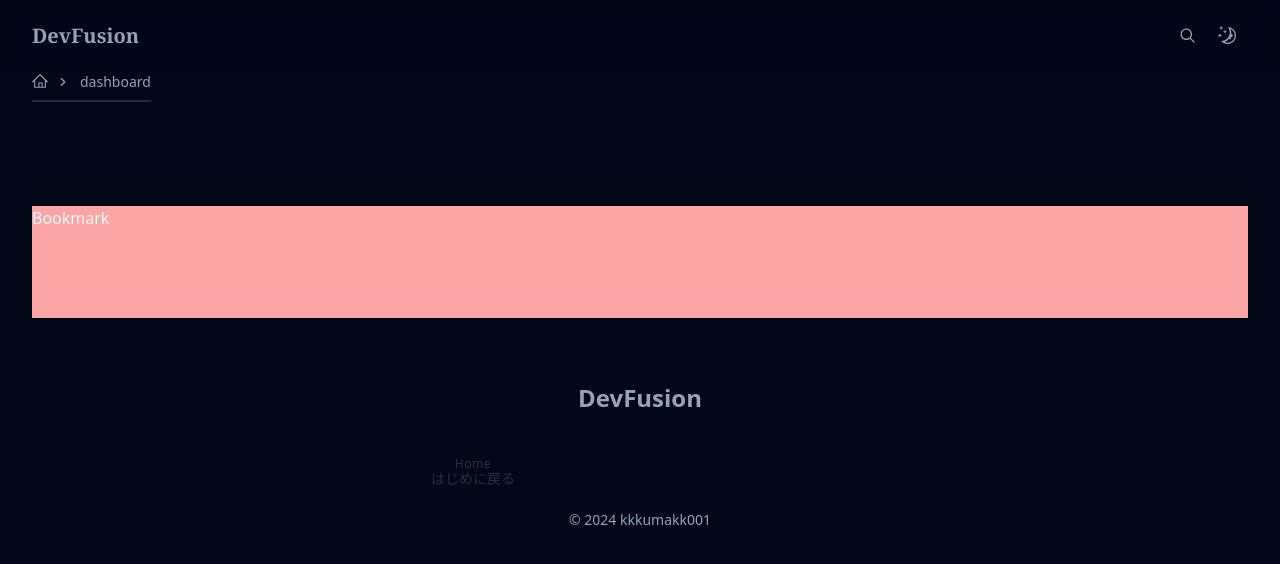
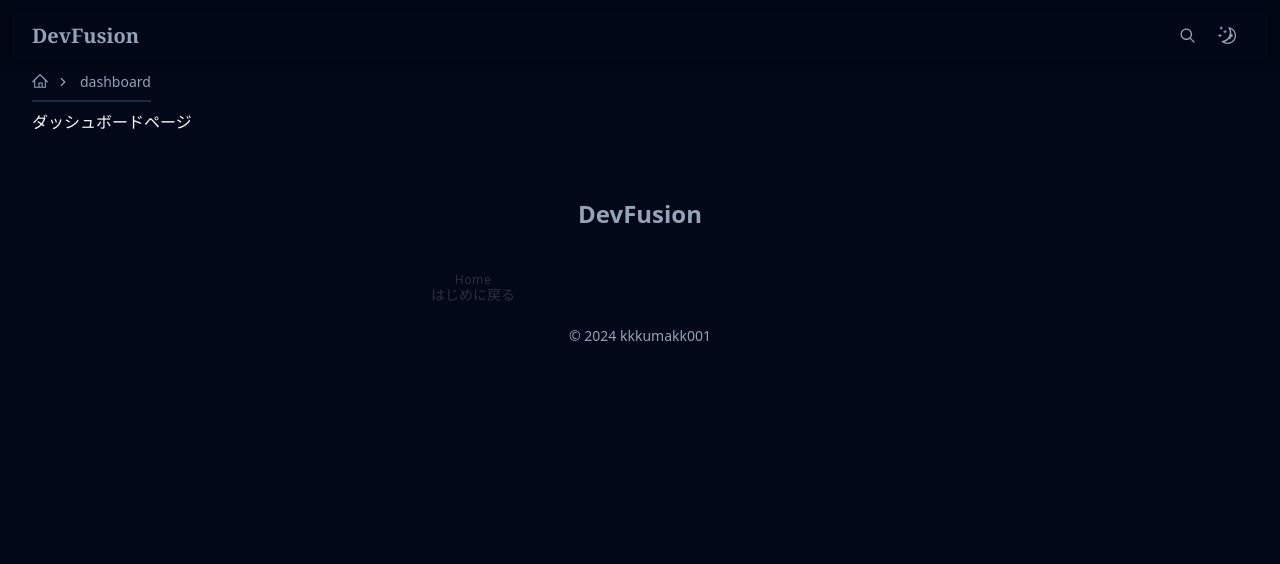
Before and after one commit to kkkumakk001/DevFusion, a Next.js app: page /dashboard in a window 1280 px wide. Shown: the top 564 px of the page. Built offline with nearby package versions, Linux system fonts and the light colour scheme.

Commit message:
[feat]: ブックマークした記事の一覧を表示するページを作成

```diff
--- a/app/dashboard/page.tsx
+++ b/app/dashboard/page.tsx
@@ -1,9 +1,7 @@
-import BookmarkArticle from "@/components/BookMarkArticle";
-
 export default async function Page() {
     return (
-        <div className="flex-1 w-full flex flex-col gap-20 items-center pt-24">
-            <BookmarkArticle></BookmarkArticle>
+        <div>
+            <h2>ダッシュボードページ</h2>
         </div>
     );
 }
```
